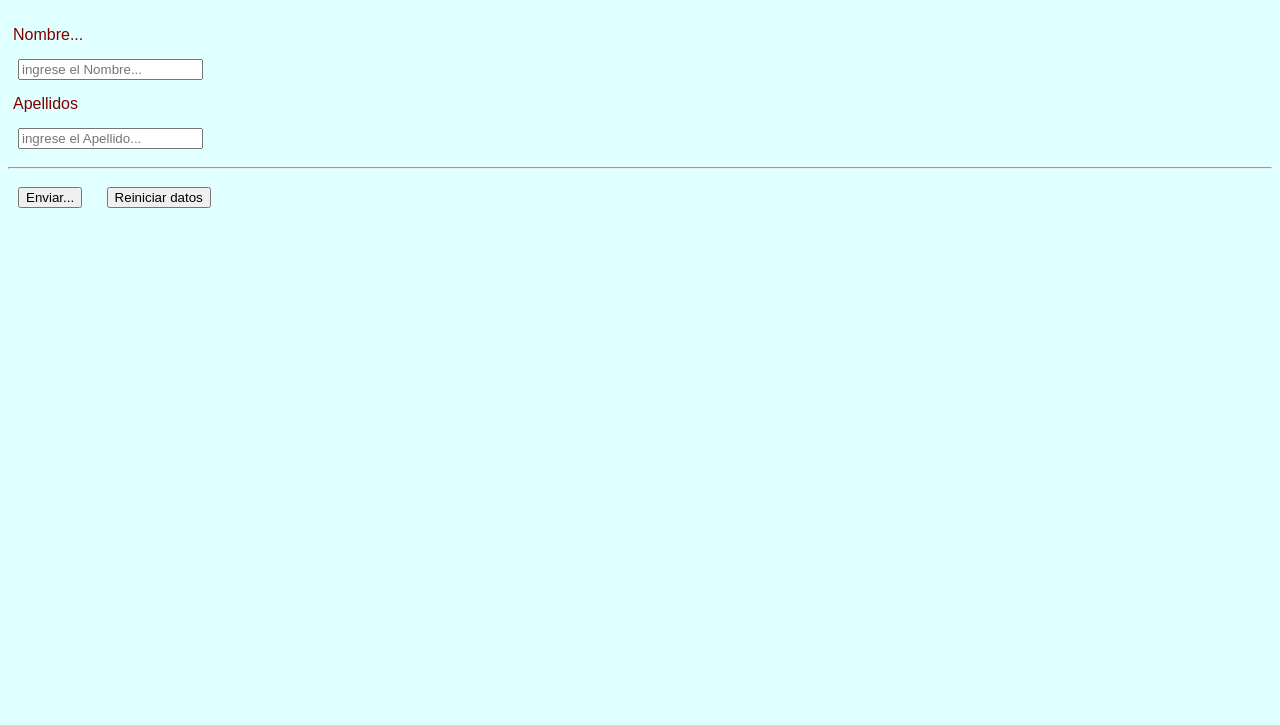
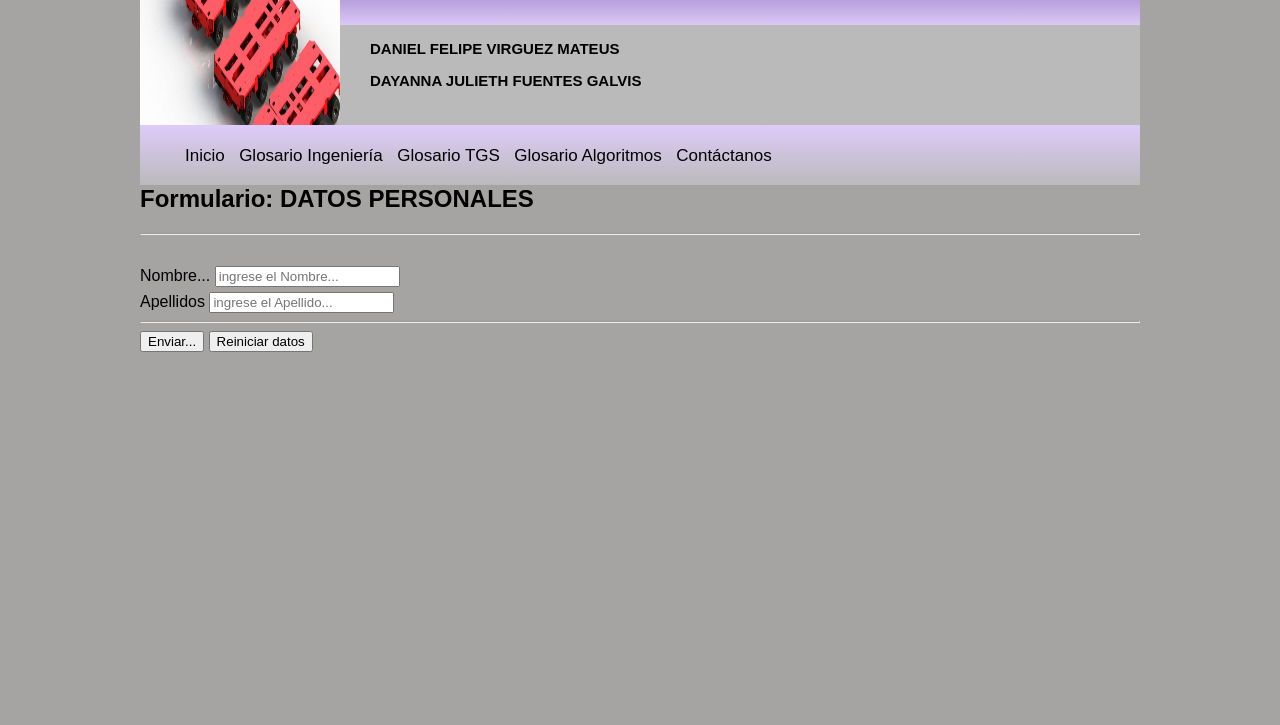
Before and after one commit to Danielvirguez/Proyecto_y_terminos, a plain HTML site: page contacto.html in a window 1280 px wide. Shown: the part 75-800 px from the top of the page. Drawn offline with Linux system fonts and the light colour scheme.

Commit message:
Update contacto.html

```diff
--- a/contacto.html
+++ b/contacto.html
@@ -1,21 +1,50 @@
 <!DOCTYPE html>
 <html lang="es">
   <head>
+	  <meta name="viewport" content="width=device-width, initial-scale=1.0">
+
+  <meta content="text/html; charset=utf-8" http-equiv="content-type">
+  <meta name="author" content="Daniel Felipe Virguez Mateus y Dayanna Julieth Fuentes Glvis">
+  <meta name="description" content="Pagina WEB de mi glosario personal, correspondiente a la asignatura de Fundamentos de Ingenieria, ingeniería de Mecatronica, UNIVERSIDAD DE CUNDINAMARCA">
+
+  <meta name="keywords" content="Glosario, Fundamentos de Ingenieria, Ingeniería, Mecatronica, Universidad de Cundinamarca">
+  <title>sistem de transporte modular para motores</title>
+
+  <link rel="stylesheet" href="css/estilos.css">
     <!-- <meta http-equiv="content-type" content="text/html"; charset="utf-8"> -->
-    <meta http-equiv="content-type" content="text/html"; charset="iso-8859-1">
-    <meta name="description" content="Ejercicios para validación de datos">
-    <meta name="keyworks" content="validar campos, expresiones regulares">
-    <title>EJERCICIO VALIDADOR DATOS FORMULARIO</title>
+    <script type="text/javascript" src="js/funciones_validacion.js"></script>
+<header>
 
-    <style type="text/css">
-        body {background-color:lightcyan; font-family: sans-serif;}
-        label {color: maroon; display:block; padding:5px;}
-	    input {margin:10px;}
-    </style>
-
-    <script type="text/javascript" src="js/funciones_validacion.js"></script>
+      <body>
+      <figure>
+        <img src="imagenes/sistema_modular.png" width="200" height="200"
+        alt="sistema modular"
+        title="sistema modular" height="150">
+       </figure>
+       <div id="titulo">
+        <p>Sistema de transporte modular para motores</p>
+       </div>
+       <div id="subtitulo">
+        <p>DANIEL FELIPE VIRGUEZ MATEUS</p>
+        <p>DAYANNA JULIETH FUENTES GALVIS</p>
+       </div>
+      </header>
+    </body>
+      <nav> <!-- Aquí definimos estructura del menú principal enmarcado en el bloque <nav> -->
+          <ul>
+          <li><a href="index.html">Inicio</a></li>
+         <li><a href="glosario_fundamentos_ingenieria.html">Glosario Ingeniería</a></li>
+          <li><a href="glosario_pensamiento_sistemico.html">Glosario TGS</a></li>
+          <li><a href="glosario_pensamiento_algoritmico.html">Glosario Algoritmos</a></li>
+          <li><a href="contacto.html">Contáctanos</a></li>
+          </ul>
+         </nav> <!-- Aquí termina el menú principal -->
+         <br></br>
 
 </head>
+
+<body>
+
 <body>
 
     <h2>Formulario: DATOS PERSONALES</h2><hr><br>
```
